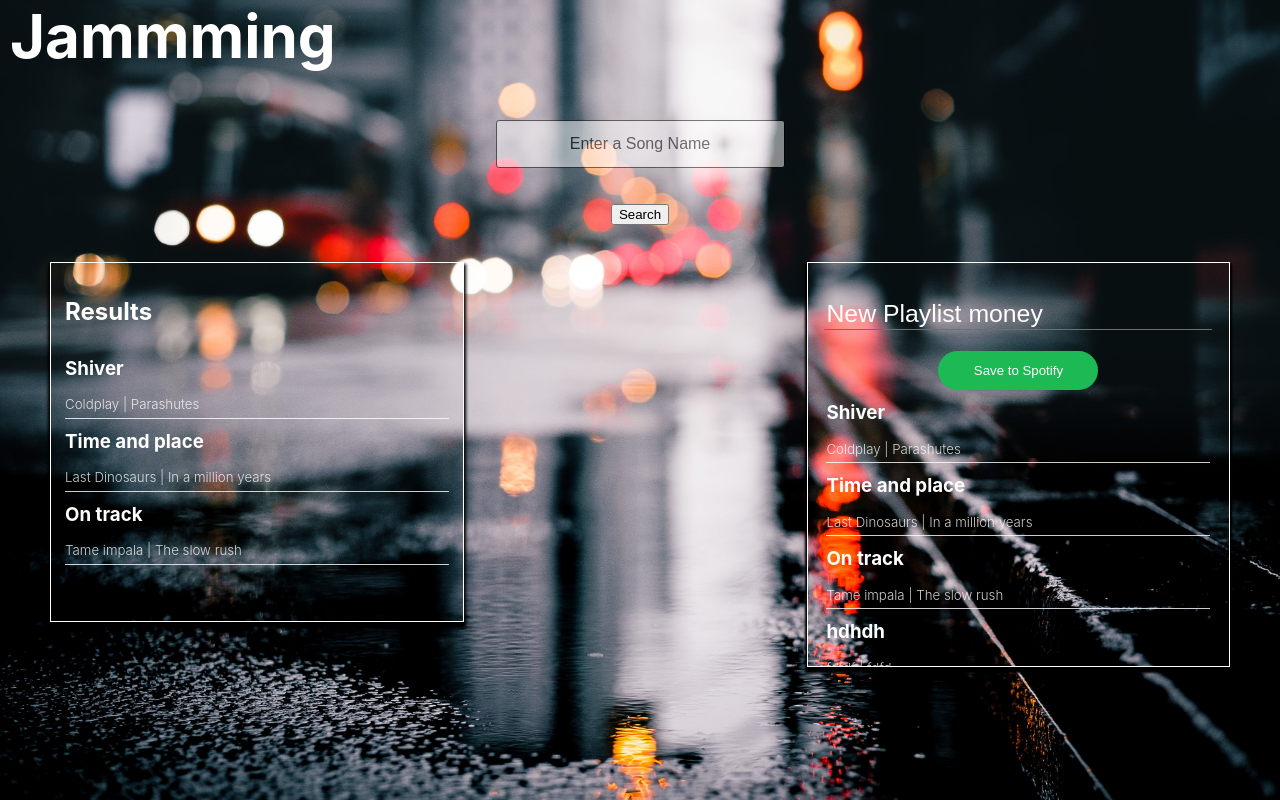
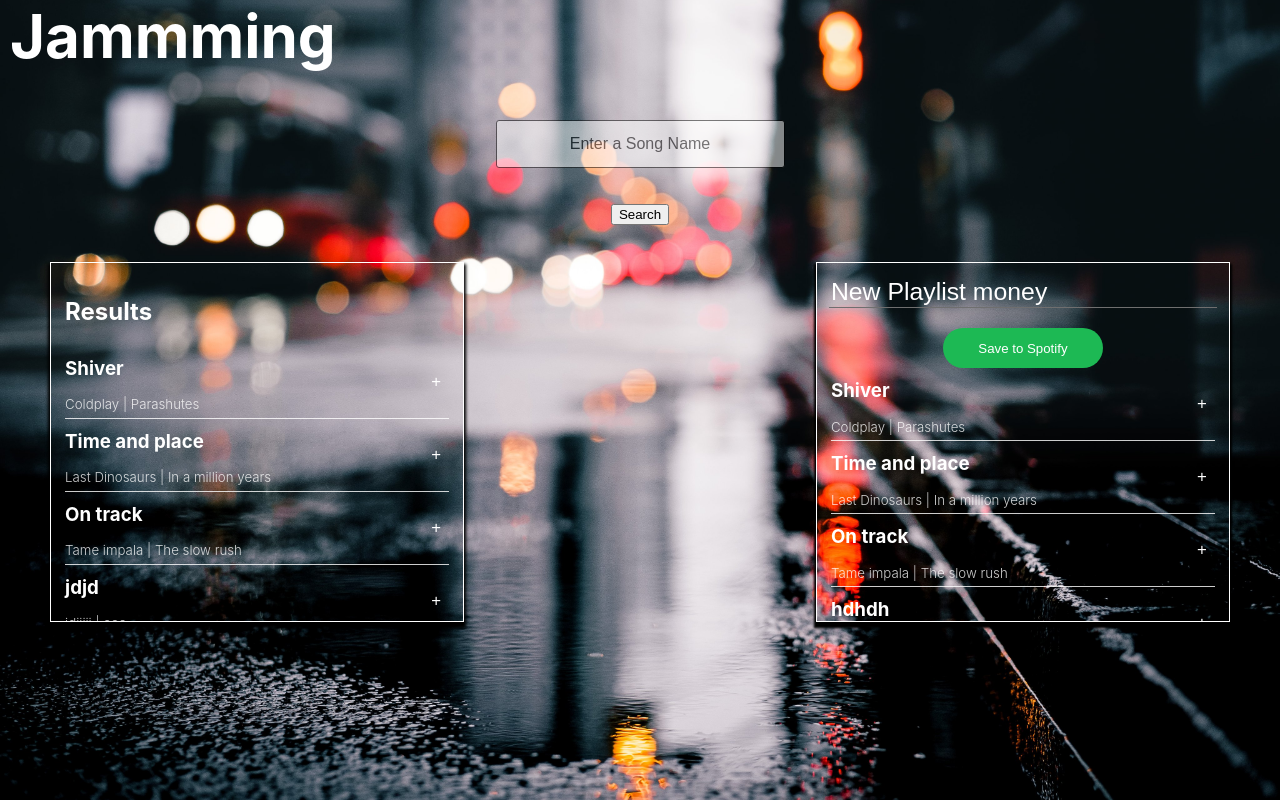
Before and after one commit to leandrocitygear/playlife, a React (Create React App) app: page / in a window 1280 px wide. Built offline with nearby package versions, Linux system fonts and the light colour scheme.

Commit message:
added add track from search to playlist

```diff
--- a/src/Components/App/App.js
+++ b/src/Components/App/App.js
@@ -5,6 +5,7 @@ import SearchBar from "../Searchbar/Search"
 import SearchResults from '../Searchresults/Results';
 import Playlist from '../Playlist/Playlist';
 import Tracklist from '../Tracklist/Tracklist';
+import Track from '../Track/Track';
 
 function App() {
 const [searchResults, setSearchResults] = useState([
@@ -25,6 +26,12 @@ const [searchResults, setSearchResults] = useState([
     name: 'On track',
     artist: 'Tame impala',
     album: 'The slow rush',
+  },
+  {
+    id: '4',
+    name: 'jdjd',
+    artist: 'jdjjjjj',
+    album: 'eee',
   },
 ]);
 const [playlistName, setPlaylistName] = useState('New Playlist money');
@@ -55,12 +62,18 @@ const [playlistTracks, setPlaylistTracks] = useState([
   }
 ]);
 
+const addTracksToPlaylist = (track) => {
+  if (playlistTracks.some((savedTracks) => savedTracks.id === track.id)) {
+setPlaylistTracks([...playlistTracks, track])
+  }
+}
+
   return (
     <div className="App">
       <h1>Jammming</h1>
       <SearchBar />
       <div className='App-playlist'>
-        <SearchResults searchResults={searchResults}/>
+        <SearchResults searchResults={searchResults} onAdd={addTracksToPlaylist}/>
         <Playlist
         playlistName={playlistName}
         setPlaylistName={setPlaylistName}
--- a/src/Components/Playlist/Playlist.css
+++ b/src/Components/Playlist/Playlist.css
@@ -4,8 +4,8 @@
     align-items: center;
     overflow-y: scroll;
     width: 30%;
-    max-height: 330px;
-    padding: 2.27rem 1.16rem;
+    height: 330px;
+    padding: .88rem;
     /* background-color: rgba(1, 12, 63, 0.7); */
     background: transparent;
     box-shadow: 0 4px 2px 2px #000000;
--- a/src/Components/Searchresults/Results.css
+++ b/src/Components/Searchresults/Results.css
@@ -1,7 +1,7 @@
 .SearchResults {
     width: 30%;
     height: 330px;
-    /* overflow-y: scroll; */
+    overflow-y: scroll;
     padding: .88rem;
     /* background-color: rgba(36, 50, 110, 0.7); */
     background: transparent;
@@ -9,6 +9,7 @@
     border: solid 1px #fff;
     margin-left: 50px;
     /* color: white; */
+
   }
 
   /* ::-webkit-scrollbar {
--- a/src/Components/Searchresults/Results.js
+++ b/src/Components/Searchresults/Results.js
@@ -4,10 +4,11 @@ import "./Results.css";
 import Tracklist from "../Tracklist/Tracklist";
 
 const SearchResults = (props) => {
+    const { onAdd } = props;
 return (
     <div className="SearchResults">
         <h2>Results</h2>
-        <Tracklist tracks={props.searchResults}/>
+        <Tracklist tracks={props.searchResults} onAdd={props.onAdd}/>
     </div>
 );
 };
--- a/src/Components/Track/Track.js
+++ b/src/Components/Track/Track.js
@@ -2,7 +2,11 @@ import React from "react";
 import './Track.css';
 
 const Track = (props) => {
-    const { track } = props;
+    const { track, onAdd } = props;
+
+    const handleAddClick = () => {
+        onAdd(track);
+    };
 
     if (!track) {
         return null;
@@ -16,6 +20,9 @@ const Track = (props) => {
           {props.track.artist} | {props.track.album}
         </p>
             </div>
+            <button className="Track-action" onClick={handleAddClick}>
+                +
+            </button>
 
         </div>
     )
--- a/src/Components/Tracklist/Tracklist.js
+++ b/src/Components/Tracklist/Tracklist.js
@@ -4,7 +4,7 @@ import './Tracklist.css';
 
 
 const Tracklist = (props) => {
-    const { playlistTracks} = props;
+    const { playlistTracks, onAdd, searchResults} = props;
 
 if (!props.tracks) {
     return null;
@@ -17,6 +17,7 @@ if (!props.tracks) {
                     <Track
                     key={track.id}
                     track={track}
+                    onAdd={onAdd}
                     />
                 )
             })}
```
